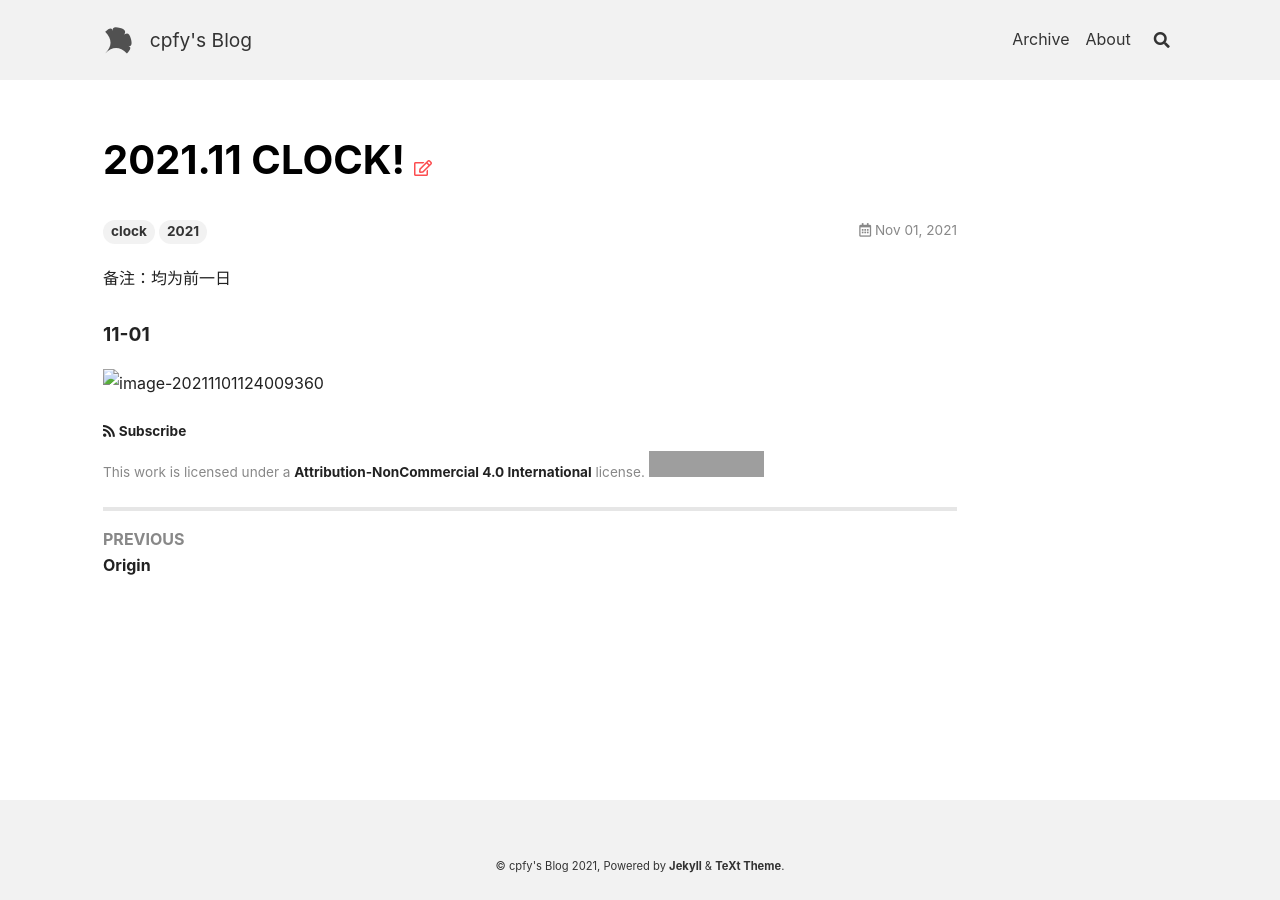
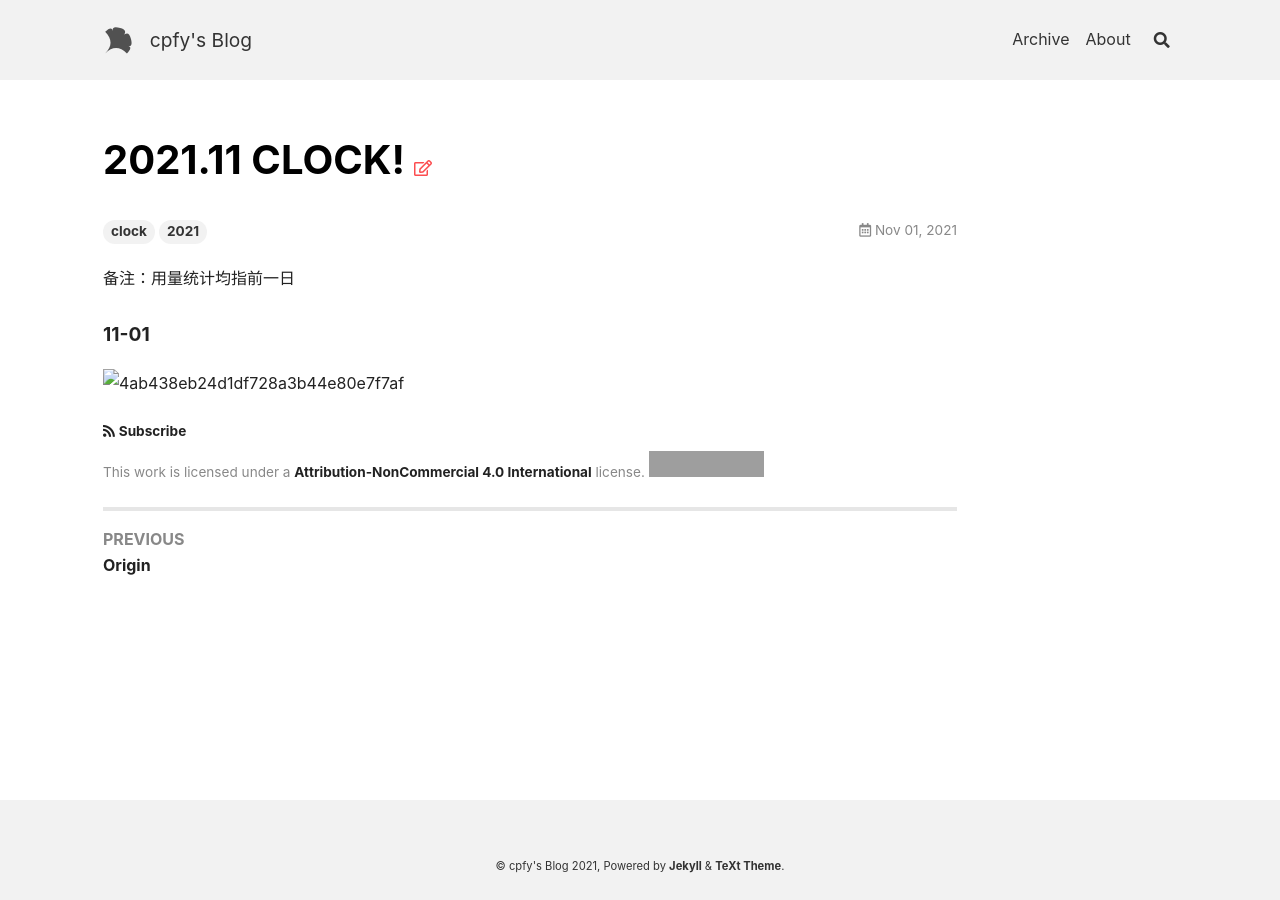
Before and after one commit to cpfy/cpfy.github.io, a Jekyll site: the page built from _posts/2021-11-01-2021.11 CLOCK!.md, in a window 1280 px wide. Built offline with Jekyll 4.4.1, drawn with Linux system fonts in a browser that asks for light colours; nearby versions of some CDN libraries; grey boxes are pictures that could not be loaded.

Commit message:
2021-11-01 try add pic

```diff
--- a/_posts/2021-11-01-2021.11 CLOCK!.md
+++ b/_posts/2021-11-01-2021.11 CLOCK!.md
@@ -3,8 +3,8 @@ title: 2021.11 CLOCK!
 tags: clock 2021
 ---
 
-备注：均为前一日
+备注：用量统计均指前一日
 
 #### 11-01
 
-![image-20211101124009360](2021-11-01-2021.11 CLOCK!.assets/image-20211101124009360.png)
+![4ab438eb24d1df728a3b44e80e7f7af](2021-11-01-2021.11 CLOCK!.assets/4ab438eb24d1df728a3b44e80e7f7af.jpg)
```
Also changed, not shown: _posts/2021-11-01-2021.11 CLOCK!.assets/4ab438eb24d1df728a3b44e80e7f7af.jpg (added), _posts/2021-11-01-2021.11 CLOCK!.assets/image-20211101124009360.png (deleted), assets/images/clock/4ab438eb24d1df728a3b44e80e7f7af.jpg (added).
